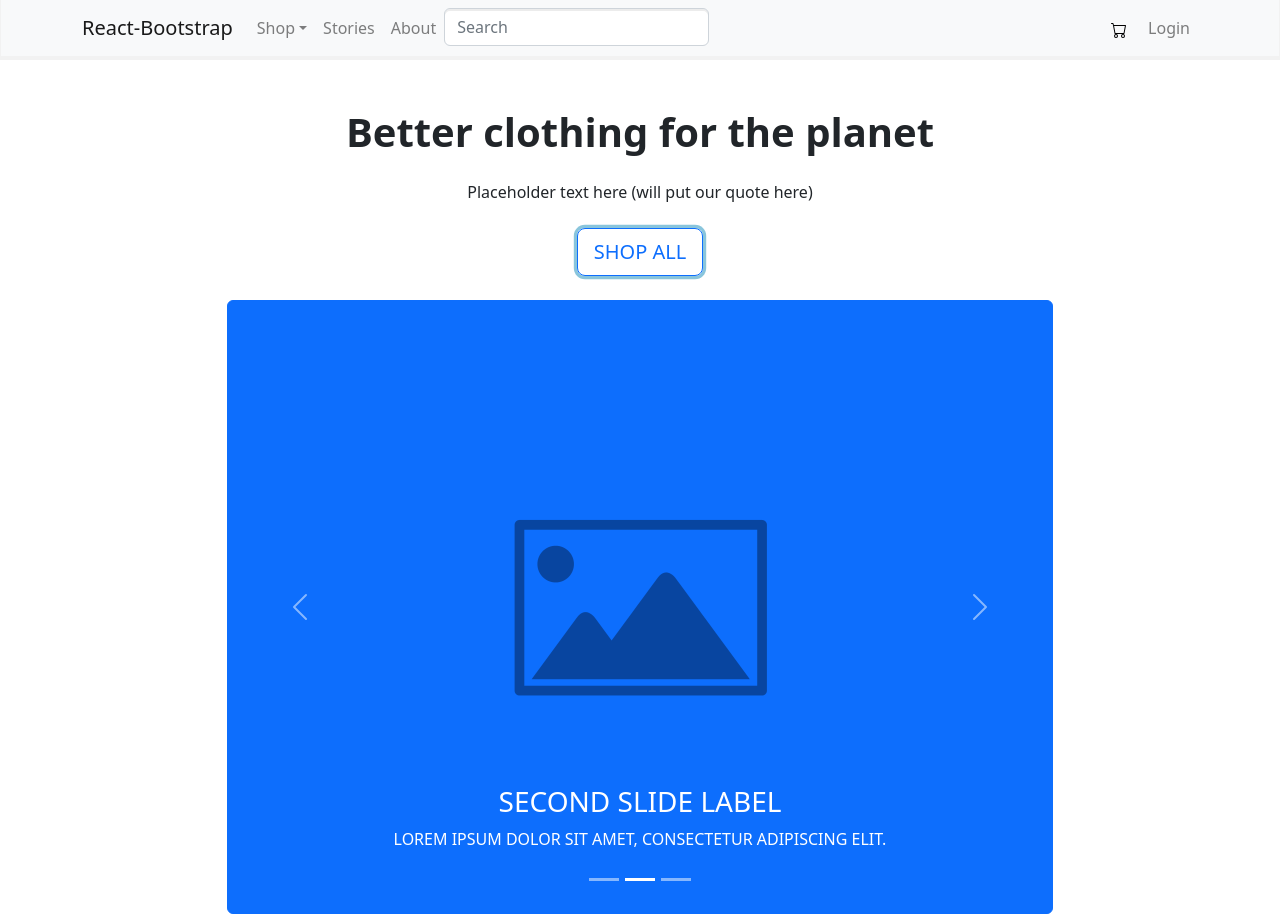
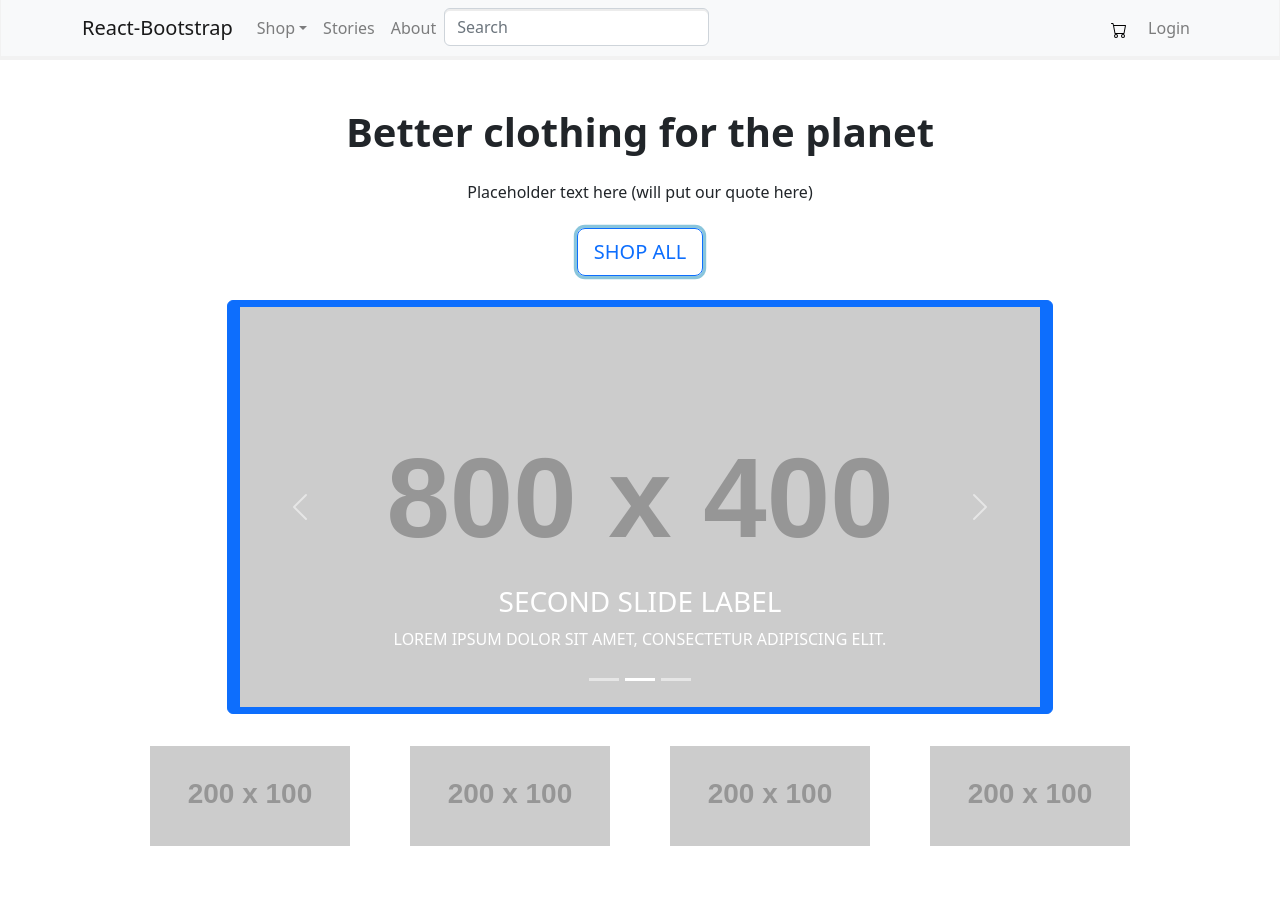
Before and after one commit to mehulll8/Flexi-project, a React (Create React App) app: page / in a window 1280 px wide. Both pictures are taken after a click on the button "SHOP ALL". After the commit the page ends 854 px from the top, so only its background shows below. Built offline with nearby package versions, Linux system fonts and the light colour scheme.

Commit message:
Half of the homepage almost complete

```diff
--- a/src/Components/carousel.jsx
+++ b/src/Components/carousel.jsx
@@ -2,29 +2,22 @@ import { Button, Container } from 'react-bootstrap';
 import Carousel from 'react-bootstrap/Carousel';
 import '../App.css';
 import '../bootstrap.min.css';
+import Image from 'react-bootstrap/Image'
 
 function UncontrolledExample() {
   return (
-    <Container>
+    <Container className='col-auto'>
         <Button>
-            <Carousel className='m-auto p-auto img-size'>
+            <Carousel className='m-auto p-auto carousel'>
             <Carousel.Item>
-                <img
-                className="d-block w-100"
-                src={require("./placeholder-image.jpg")}
-                alt="First slide"
-                />
+                <Image fluid src="https://placehold.jp/800x400.png"/>
                 <Carousel.Caption>
                 <h3>First slide label</h3>
                 <p>Nulla vitae elit libero, a pharetra augue mollis interdum.</p>
                 </Carousel.Caption>
             </Carousel.Item>
             <Carousel.Item>
-                <img
-                className="d-block w-100"
-                src={require("./placeholder-image.jpg")}
-                alt="Second slide"
-                />
+                <Image fluid src="https://placehold.jp/800x400.png"/>
 
                 <Carousel.Caption>
                 <h3>Second slide label</h3>
@@ -32,11 +25,7 @@ function UncontrolledExample() {
                 </Carousel.Caption>
             </Carousel.Item>
             <Carousel.Item>
-                <img
-                className="d-block w-100"
-                src={require("./placeholder-image.jpg")}
-                alt="Third slide"
-                />
+                <Image fluid src="https://placehold.jp/800x400.png"/>
 
                 <Carousel.Caption>
                 <h3>Third slide label</h3>
--- /dev/null
+++ b/src/Components/flexbox.jsx
@@ -0,0 +1,14 @@
+import React from "react";
+import '../App.css'
+import Image from 'react-bootstrap/Image'
+
+export default function App(){
+  return (
+    <div className="d-flex p-2 justify-content-evenly">
+        <Image fluid src="https://placehold.jp/200x100.png"/>
+        <Image fluid src="https://placehold.jp/200x100.png"/>
+        <Image fluid src="https://placehold.jp/200x100.png"/>
+        <Image fluid src="https://placehold.jp/200x100.png"/>
+    </div>
+  );
+}
--- a/src/Views/Homepage.jsx
+++ b/src/Views/Homepage.jsx
@@ -4,6 +4,8 @@ import '../App.css'
 import 'bootstrap/dist/css/bootstrap.min.css';
 import {Button,  Container } from 'react-bootstrap';
 import UncontrolledExample from '../Components/carousel';
+import App from '../Components/flexbox';
+
 
 
 
@@ -21,6 +23,10 @@ const Homepage = () => {
         <br></br>
         <br></br>
         <UncontrolledExample></UncontrolledExample>
+        <br></br>
+      </Container>
+      <Container>
+        <App></App>
       </Container>
     </div>
   )
```
Also changed, not shown: src/App.css (line endings or trailing spaces).
